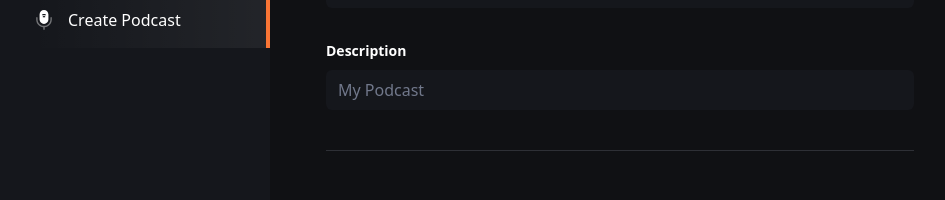
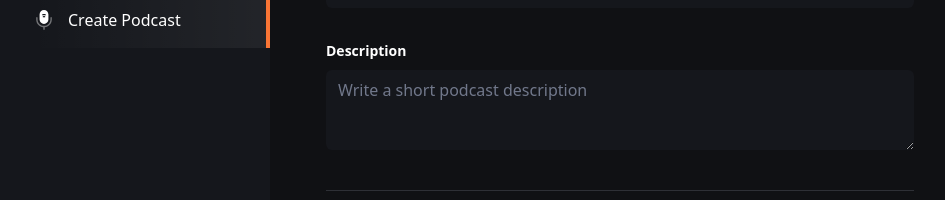
Before and after one commit to nivindulakshitha/Podcastr, a Next.js app: page /create-podcast in a window 1280 px wide. Shown: the part 300-500 px from the top of the page, without its empty margins (0-945 px from the left). Built offline with nearby package versions, Linux system fonts and the light colour scheme; no server answers.

Commit message:
Add podcast title and description fields to CreatePodcast component with Textarea support

```diff
--- a/app/(root)/create-podcast/page.tsx
+++ b/app/(root)/create-podcast/page.tsx
@@ -11,6 +11,8 @@
 	SelectTrigger,
 	SelectValue,
 } from "@/components/ui/select"
+
+import { Textarea } from "@/components/ui/textarea"
 
 
 import {
@@ -30,9 +32,8 @@
 
 const CreatePodcast = () => {
 	const formSchema = z.object({
-		username: z.string().min(2, {
-			message: "Username must be at least 2 characters.",
-		}),
+		podcastTitle: z.string().min(2),
+		podcastDescription: z.string().min(2),
 	})
 	function onSubmit(values: z.infer<typeof formSchema>) {
 		console.log(values)
@@ -41,7 +42,8 @@
 	const form = useForm<z.infer<typeof formSchema>>({
 		resolver: zodResolver(formSchema),
 		defaultValues: {
-			username: "",
+			podcastTitle: "",
+			podcastDescription: "",
 		},
 	})
 
@@ -101,7 +103,7 @@
 								<FormItem>
 									<FormLabel className="text-16 font-bold text-white-1">Description</FormLabel>
 									<FormControl>
-										<Input className='input-class focus-visible:ring-orange-1' placeholder="My Podcast" {...field} />
+										<Textarea className='input-class focus-visible:ring-orange-1' placeholder="Write a short podcast description" {...field} />
 									</FormControl>
 									<FormMessage className="text-white-1" />
 								</FormItem>
--- /dev/null
+++ b/components/ui/textarea.tsx
@@ -0,0 +1,22 @@
+import * as React from "react"
+
+import { cn } from "@/lib/utils"
+
+const Textarea = React.forwardRef<
+  HTMLTextAreaElement,
+  React.ComponentProps<"textarea">
+>(({ className, ...props }, ref) => {
+  return (
+    <textarea
+      className={cn(
+        "flex min-h-[80px] w-full rounded-md border border-input bg-background px-3 py-2 text-base ring-offset-background placeholder:text-muted-foreground focus-visible:outline-none focus-visible:ring-2 focus-visible:ring-ring focus-visible:ring-offset-2 disabled:cursor-not-allowed disabled:opacity-50 md:text-sm",
+        className
+      )}
+      ref={ref}
+      {...props}
+    />
+  )
+})
+Textarea.displayName = "Textarea"
+
+export { Textarea }
```
